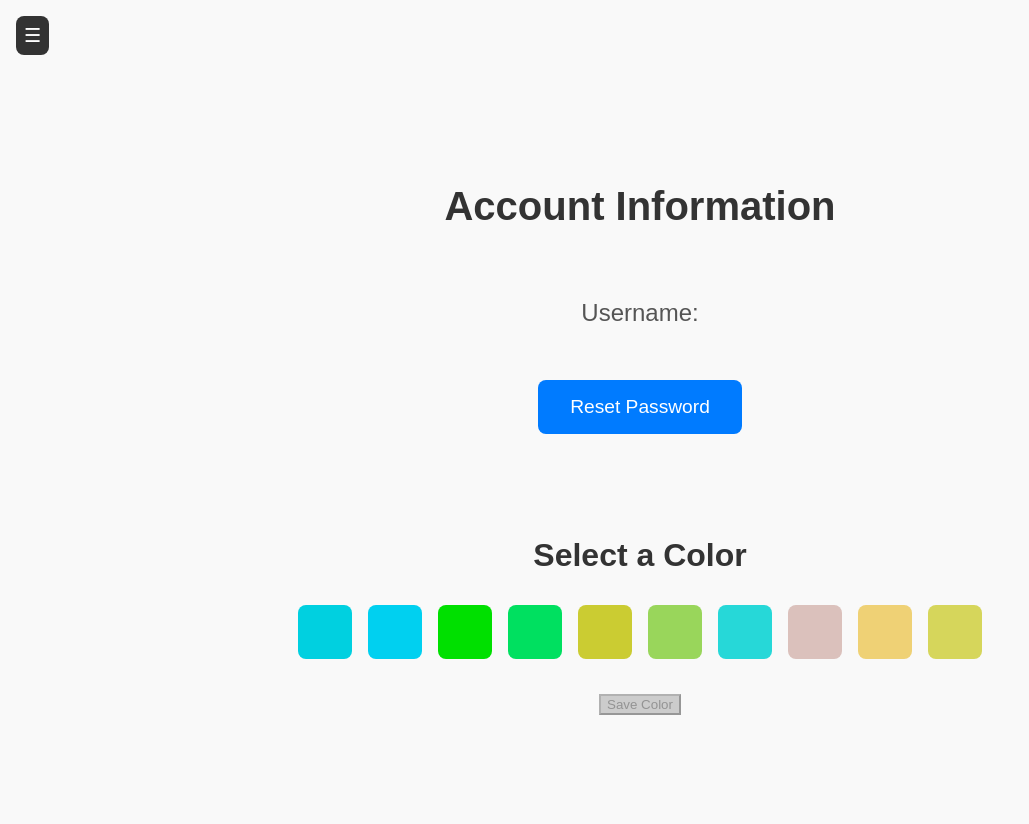
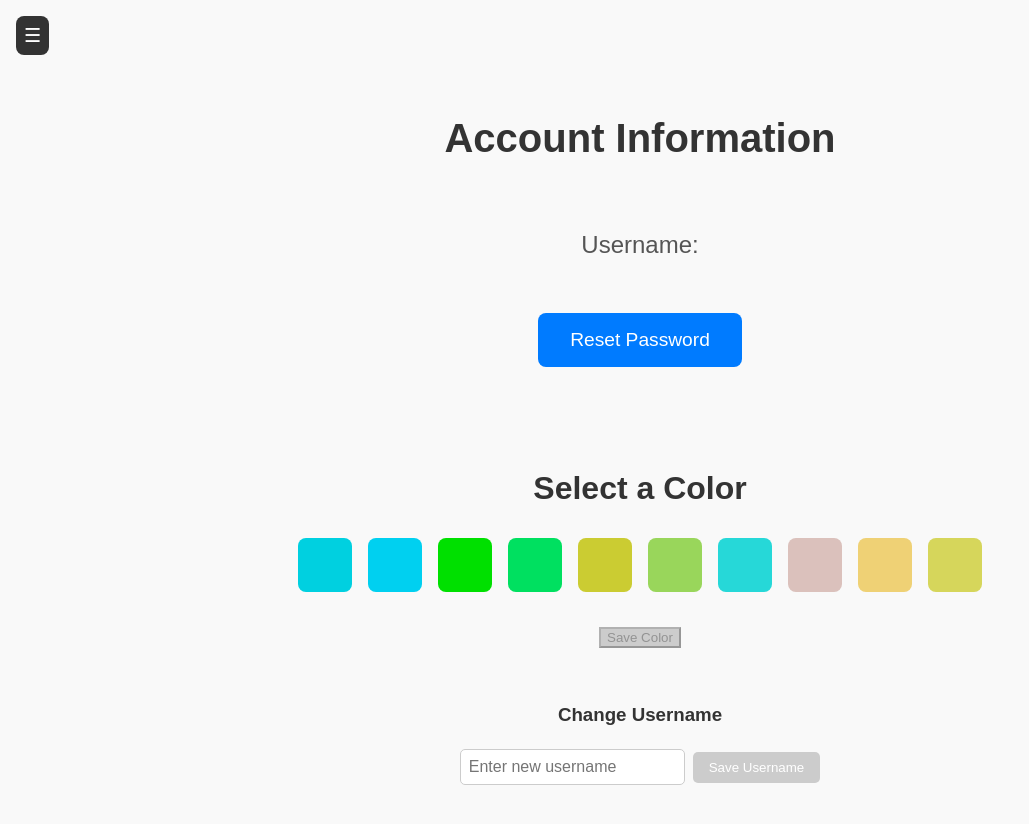
Before and after one commit to coloredinchris/database-chatroom, a React (Create React App) app: page /account in a window 1280 px wide. Shown: the top 824 px of the page, without its empty margins (0-1029 px from the left). Built offline with nearby package versions, Linux system fonts and the light colour scheme; no server answers.

Commit message:
change username

```diff
--- a/src/pages/Account.js
+++ b/src/pages/Account.js
@@ -11,6 +11,47 @@ const readableColors = [
 const Account = ({ username }) => {
     const [selectedColor, setSelectedColor] = useState("");
     const navigate = useNavigate();
+
+    const [newUsername, setNewUsername] = useState("");
+
+    const handleUsernameChange = async () => {
+        if (!newUsername.trim()) {
+          alert("Please enter a new username.");
+          return;
+        }
+
+        const confirmed = window.confirm(`Are you sure you want to change your username to "${newUsername}"? You will be logged out afterward.`);
+        if (!confirmed) return; // user canceled
+
+        try {
+          const res = await fetch("http://localhost:5000/change-username", {
+            method: "POST",
+            headers: { "Content-Type": "application/json" },
+            credentials: "include",
+            body: JSON.stringify({ new_username: newUsername }),
+          });
+
+          const data = await res.json();
+          if (res.ok) {
+            alert("Username updated successfully! You will now be logged out.");
+
+            // After successful username change, force logout
+            await fetch("http://localhost:5000/logout", {
+              method: "POST",
+              credentials: "include",
+            });
+
+            // Now redirect to login page
+            navigate("/login");
+          } else {
+            alert(data.error || "Failed to update username.");
+          }
+        } catch (err) {
+          console.error("Username update error:", err);
+          alert("Something went wrong.");
+        }
+      };
+
 
     const handleResetPassword = () => {
         navigate("/forgot-password");
@@ -62,7 +103,19 @@ const Account = ({ username }) => {
                     Save Color
                 </button>
             </div>
+            <div className="username-change">
+                <h3>Change Username</h3>
+                <input
+                    type="text"
+                    value={newUsername}
+                    onChange={(e) => setNewUsername(e.target.value)}
+                    placeholder="Enter new username"
+                />
+            <button onClick={handleUsernameChange} disabled={!newUsername}>
+                Save Username
+            </button>
         </div>
+    </div>
     );
 };
 
--- a/src/styles/Account.css
+++ b/src/styles/Account.css
@@ -106,3 +106,37 @@ button:not(:disabled):hover {
 .save-color-button:hover {
     background-color: #218838;
 }
+
+.username-change {
+    margin-top: 2rem;
+  }
+
+  .username-change input {
+    padding: 0.5rem;
+    margin-right: 0.5rem;
+    font-size: 1rem;
+    border-radius: 5px;
+    border: 1px solid #ccc;
+  }
+
+  .username-change button {
+    padding: 0.5rem 1rem;
+    background-color: #0056b3;
+    color: white;
+    border: none;
+    border-radius: 5px;
+    cursor: pointer;
+  }
+
+  .username-change button:not(:disabled) {
+    background-color: #007bff;
+  }
+
+  .username-change button:disabled {
+    background-color: #ccc;
+    cursor: not-allowed;
+  }
+
+  .username-change button:hover:not(:disabled) {
+    background-color: #004494;
+  }
--- a/src/styles/ChatRoom.css
+++ b/src/styles/ChatRoom.css
@@ -848,7 +848,7 @@ span.message-text {
     font-style: italic;
     font-weight: bold;
     opacity: 0.8;
-    margin-left: 0.2rem;
+    margin-left: 0.3rem;
     color: var(--translucent-minty-moss);
   }
 
```
Also changed, not shown: 1 other file (tests, documents, lock files or other folders).
